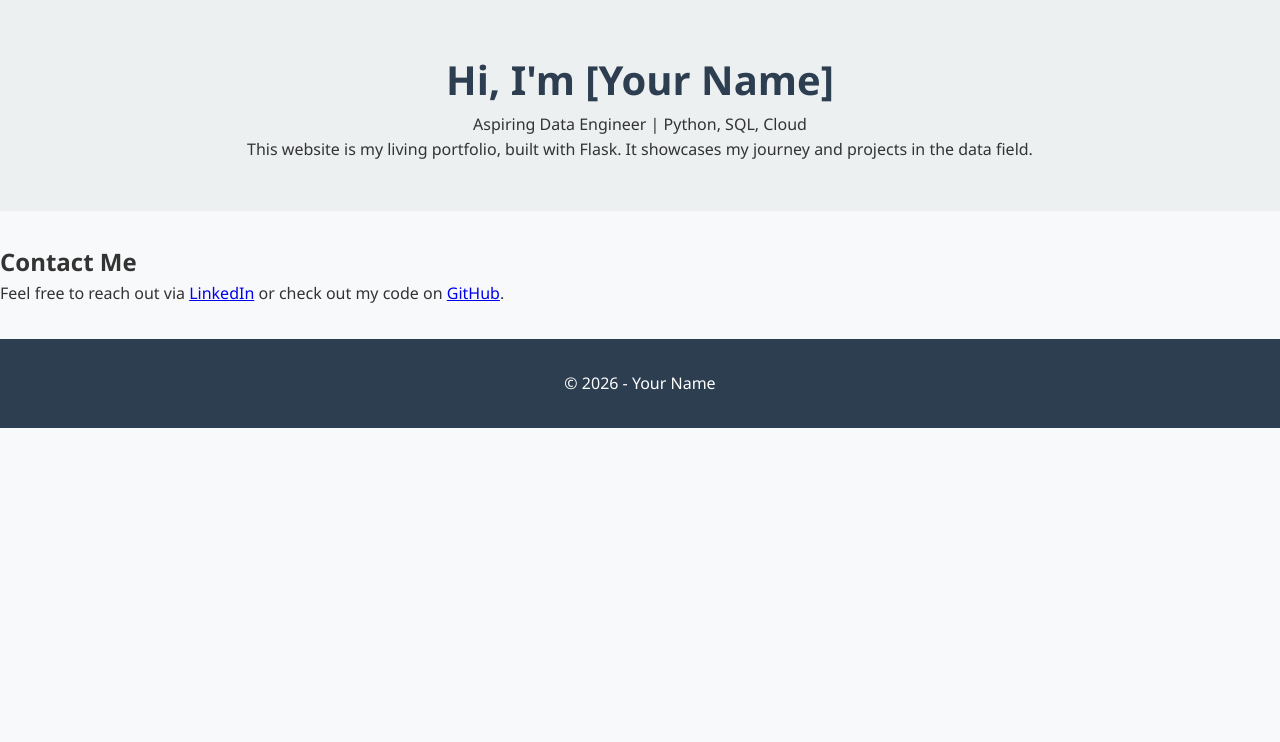
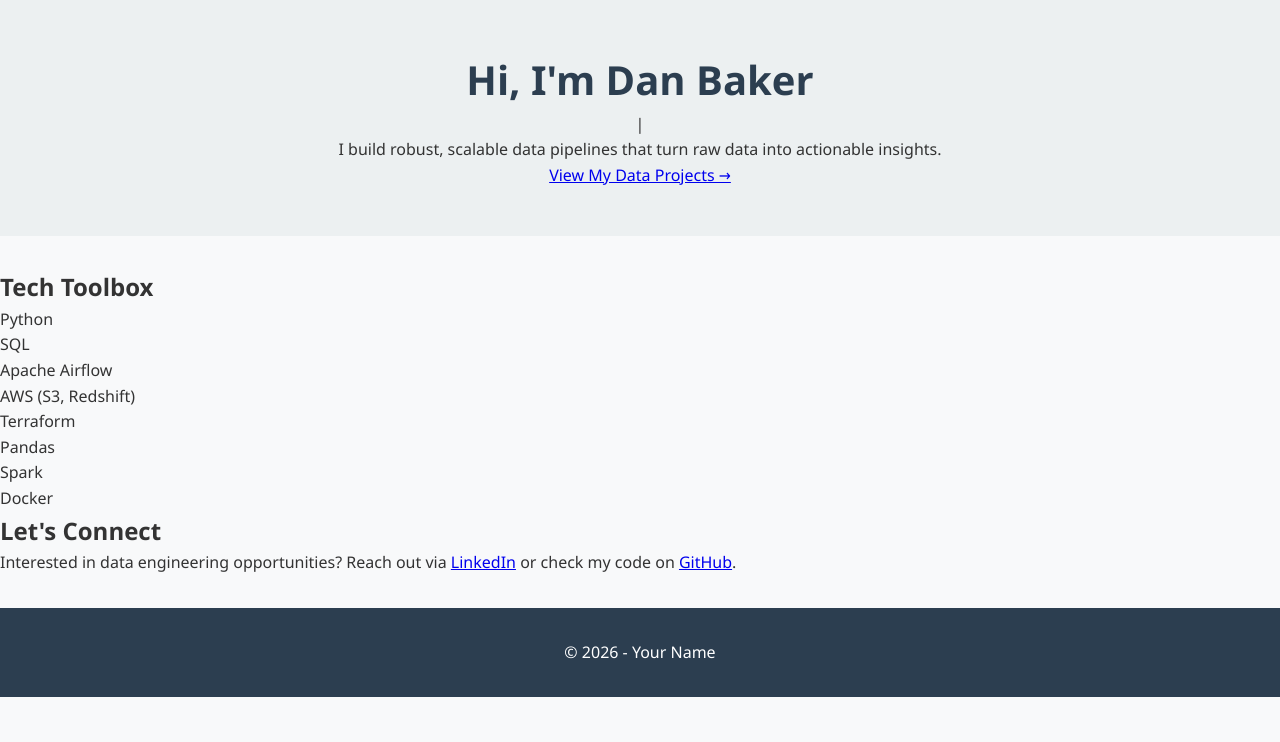
Before and after one commit to danbaker76/danbaker76.github.io, a Flask app: page / in a window 1280 px wide. Shown: the part 58-800 px from the top of the page. Run offline with Flask 3, Linux system fonts and the light colour scheme.

Commit message:
adding new changes

```diff
--- a/templates/index.html
+++ b/templates/index.html
@@ -1,17 +1,84 @@
-<!-- templates/index.html -->
 {% extends "base.html" %}
 
-{% block title %}Home - Your Name{% endblock %}
+{% block title %}Dan Baker – Data Engineer Portfolio{% endblock %}
 
 {% block content %}
-    <section class="hero">
-        <h1>Hi, I'm [Your Name]</h1>
-        <p>Aspiring Data Engineer | Python, SQL, Cloud</p>
-        <p>This website is my living portfolio, built with Flask. It showcases my journey and projects in the data field.</p>
-    </section>
+<section class="hero">
+    <div class="hero-content">
+        <h1>Hi, I'm <span class="highlight">Dan Baker</span></h1>
+        <div class="typing-container">
+            <span id="typed-text"></span><span class="cursor">|</span>
+        </div>
+        <p>I build robust, scalable data pipelines that turn raw data into actionable insights.</p>
+        <a href="{{ url_for('projects') }}" class="cta-button">View My Data Projects →</a>
+    </div>
+</section>
 
-    <section id="contact">
-        <h2>Contact Me</h2>
-        <p>Feel free to reach out via <a href="https://www.linkedin.com/in/your-profile/">LinkedIn</a> or check out my code on <a href="https://github.com/your-username">GitHub</a>.</p>
-    </section>
+<section class="skills">
+    <h2>Tech Toolbox <i class="fas fa-tools"></i></h2>
+    <div class="skills-grid">
+        <div class="skill-card" data-tooltip="Batch & stream processing">Python</div>
+        <div class="skill-card" data-tooltip="Complex queries & optimization">SQL</div>
+        <div class="skill-card" data-tooltip="Orchestration & scheduling">Apache Airflow</div>
+        <div class="skill-card" data-tooltip="Cloud data warehousing">AWS (S3, Redshift)</div>
+        <div class="skill-card" data-tooltip="Infrastructure as Code">Terraform</div>
+        <div class="skill-card" data-tooltip="Data frames & analysis">Pandas</div>
+        <div class="skill-card" data-tooltip="Stream processing">Spark</div>
+        <div class="skill-card" data-tooltip="Containerization">Docker</div>
+    </div>
+</section>
+
+<section id="contact" class="contact">
+    <h2>Let's Connect</h2>
+    <p>Interested in data engineering opportunities? Reach out via <a href="https://linkedin.com/in/dan-baker" target="_blank">LinkedIn</a> or check my code on <a href="https://github.com/danbaker" target="_blank">GitHub</a>.</p>
+</section>
 {% endblock %}
+
+{% block scripts %}
+<script>
+    const phrases = ["Building reliable data pipelines...", "ETL is my superpower.", "From raw logs to insights.", "Dan Baker – Data engineer. Problem solver."];
+    let i = 0;
+    let j = 0;
+    let currentPhrase = [];
+    let isDeleting = false;
+    let isEnd = false;
+
+    function loop() {
+        isEnd = false;
+        const typedSpan = document.getElementById('typed-text');
+        if (typedSpan) {
+            if (i < phrases.length) {
+                if (!isDeleting && j <= phrases[i].length) {
+                    currentPhrase.push(phrases[i][j]);
+                    typedSpan.innerHTML = currentPhrase.join('');
+                    j++;
+                }
+                if (isDeleting && j <= phrases[i].length) {
+                    currentPhrase.pop();
+                    typedSpan.innerHTML = currentPhrase.join('');
+                    j--;
+                }
+                if (j == phrases[i].length) {
+                    isEnd = true;
+                    isDeleting = true;
+                }
+                if (isDeleting && j === 0) {
+                    currentPhrase = [];
+                    isDeleting = false;
+                    i++;
+                    if (i === phrases.length) {
+                        i = 0;
+                    }
+                }
+            }
+        }
+        const spedUp = isEnd ? 2000 : 50;
+        setTimeout(loop, spedUp);
+    }
+    loop();
+
+    document.querySelectorAll('.skill-card').forEach(card => {
+        card.setAttribute('data-tooltip', card.getAttribute('data-tooltip') || '');
+    });
+</script>
+{% endblock %}
```
Also changed, not shown: templates/data_demo.html (added, +58 -0 lines), templates/project_detail.html (+50 -12 lines), templates/projects.html (added, +26 -0 lines), 2 other files.
